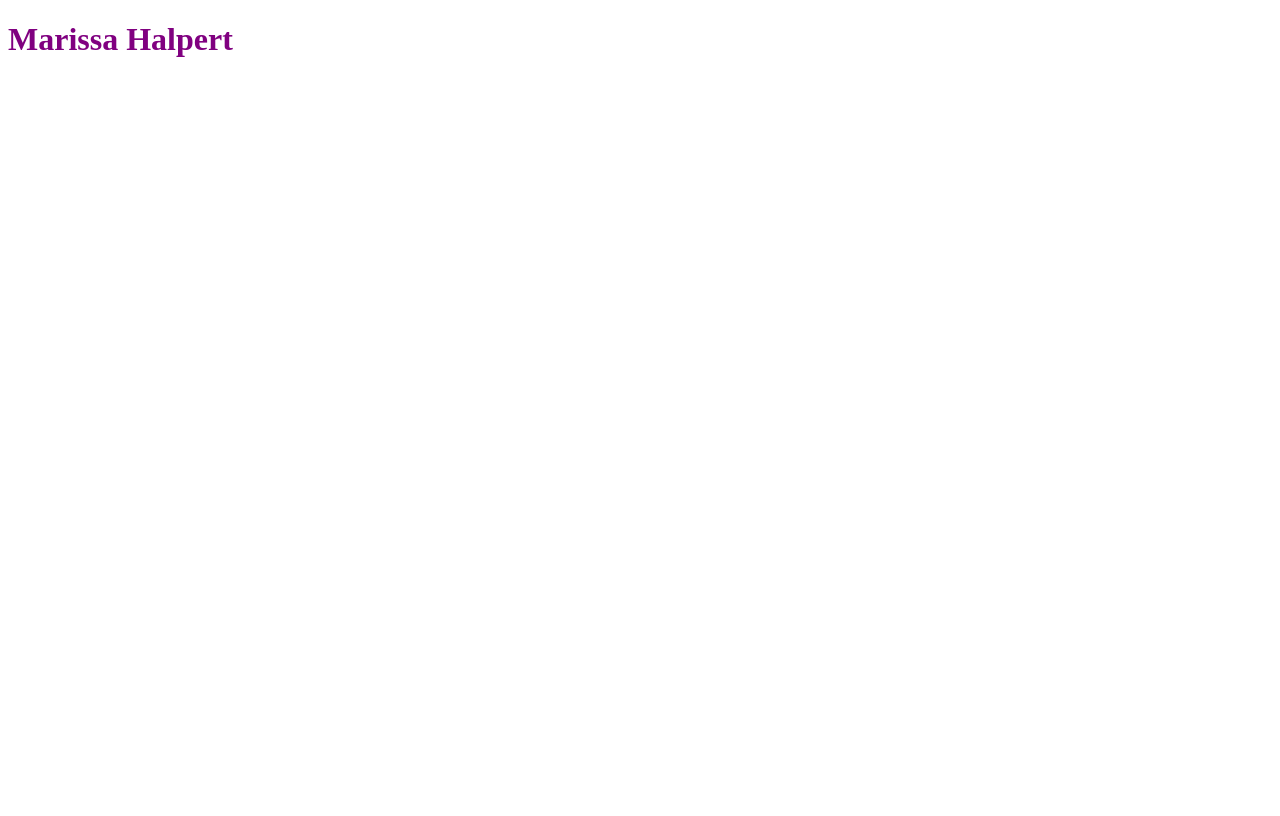
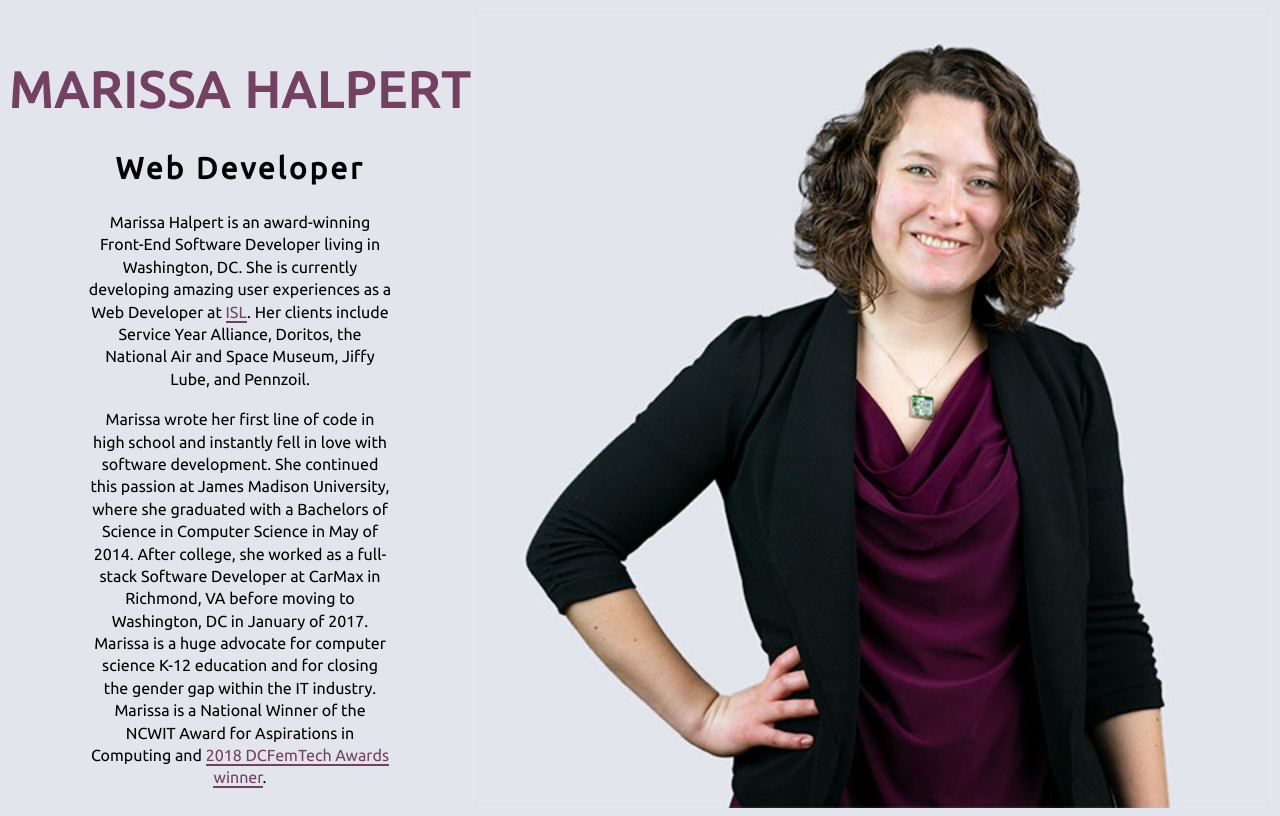
Before and after one commit to marissa-halpert/marissa-halpert, a plain HTML site: page index.html in a window 1280 px wide. Drawn offline with Linux system fonts and the light colour scheme.

Commit message:
first pass

```diff
--- a/index.html
+++ b/index.html
@@ -8,11 +8,10 @@
         <meta name="viewport" content="width=device-width, initial-scale=1">
         <link rel="apple-touch-icon-precomposed" href="/favicon-152.png">
 
-        <meta property="og:title" content="">
+        <meta property="og:title" content="Marissa Halpert">
         <meta property="og:site_name" content="">
         <meta property="og:url" content="">
-        <meta property="og:description" content="">
-        <meta property="fb:app_id" content="">
+        <meta property="og:description" content="Marissa Halpert is a software developer based in Washington, DC.">
         <meta property="og:type" content="website">
         <meta property="og:image" content="">
 
@@ -20,12 +19,24 @@
         <meta name="twitter:site" content="">
         <meta name="twitter:creator" content="">
         <meta name="twitter:title" content="">
-        <meta name="twitter:description" content="">
+        <meta name="twitter:description" content="Marissa Halpert is a software developer based in Washington, DC.">
         <meta name="twitter:image" content="">
 
         <link href="style/style.css" rel="stylesheet">
+        <link href="https://fonts.googleapis.com/css?family=Ubuntu" rel="stylesheet">
     </head>
     <body>
-       <h1>Marissa Halpert</h1>
+        <div class="content">
+            <div class="left">
+               <h1>Marissa Halpert</h1>
+               <h2>Web Developer</h2>
+               <p>Marissa Halpert is an award-winning Front-End Software Developer living in Washington, DC. She is currently developing amazing user experiences as a Web Developer at <a href="https://isl.co" target="_blank">ISL</a>. Her clients include Service Year Alliance, Doritos, the National Air and Space Museum, Jiffy Lube, and Pennzoil.</p>
+               <br>
+               <p>Marissa wrote her first line of code in high school and instantly fell in love with software development. She continued this passion at James Madison University, where she graduated with a Bachelors of Science in Computer Science in May of 2014. After college, she worked as a full-stack Software Developer at CarMax in Richmond, VA before moving to Washington, DC in January of 2017. Marissa is a huge advocate for computer science K-12 education and for closing the gender gap within the IT industry. Marissa is a National Winner of the NCWIT Award for Aspirations in Computing and <a href="http://dcfemtech.com/awards" target="_blank">2018 DCFemTech Awards winner</a>.</p>
+           </div>
+            <div class="right">
+                <img src="style/images/islco-Marissa.jpg" alt="Marissa Halpert" class="marissa">
+            </div>
+        </div>
     </body>
 </html>
--- a/style/style.css
+++ b/style/style.css
@@ -1,3 +1,58 @@
+:root {
+    --primary-color: rgba(84,18,60,.78);
+    --black: #000;
+}
+
+html {
+    background-color: #e2e5ec;
+}
+
 h1 {
-    color: purple;
+    color: var(--primary-color);
+    font-family: 'Ubuntu', Arial;
+    text-transform: uppercase;
+    font-size: 50px;
+    letter-spacing: 2px;
 }
+
+h2 {
+    color: var(--black);
+    font-family: 'Ubuntu', Arial;
+    font-size: 30px;
+    letter-spacing: 3px;
+}
+
+p {
+    color: var(--black);
+    font-family: 'Ubuntu', Arial;
+    font-size: 16px;
+    line-height: 1.4;
+    margin: 0 5rem;
+}
+
+a {
+    color: var(--primary-color);
+    text-decoration: none;
+    border-bottom: 2px solid var(--primary-color);
+}
+
+.left {
+    flex-grow: 2;
+    text-align: center;
+}
+
+.right {
+    height: 100vh;
+    flex-grow: 1;
+}
+
+.marissa {
+    height: 100vh;
+    float: right;
+}
+
+.content {
+    display: flex;
+
+    align-items: center;
+}
```
